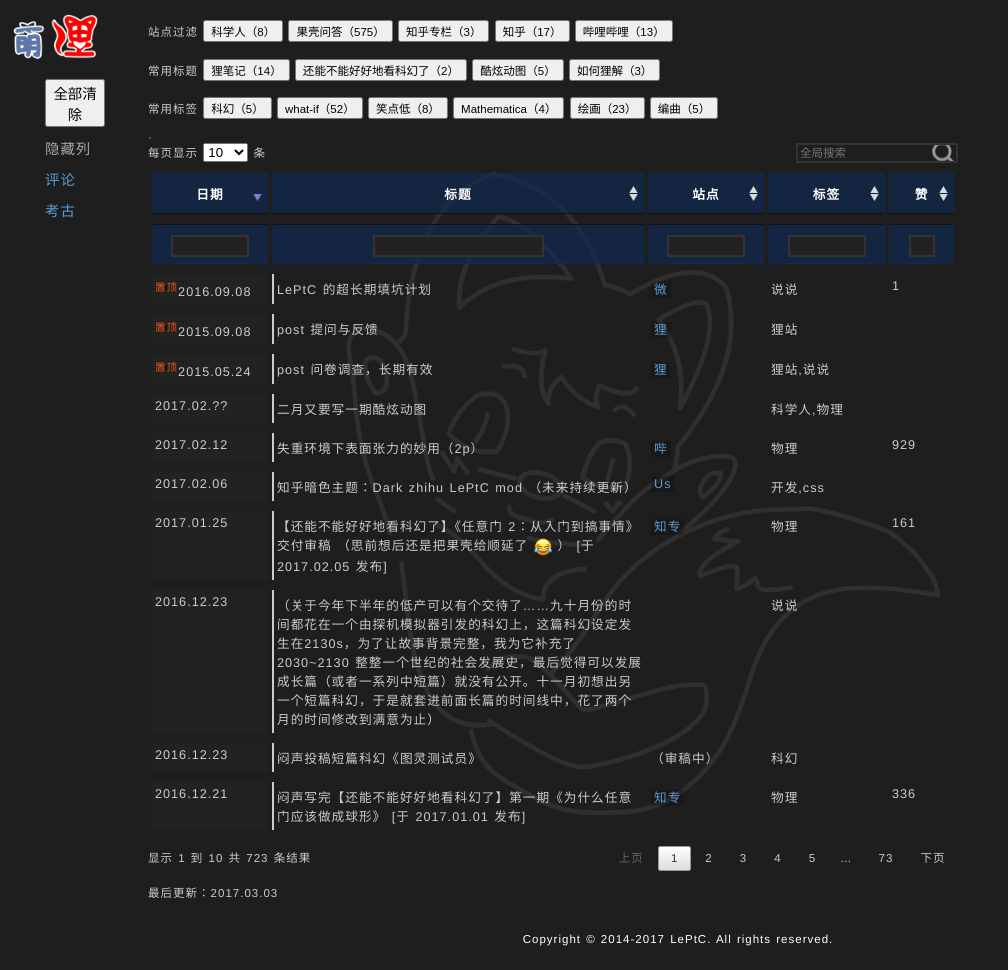
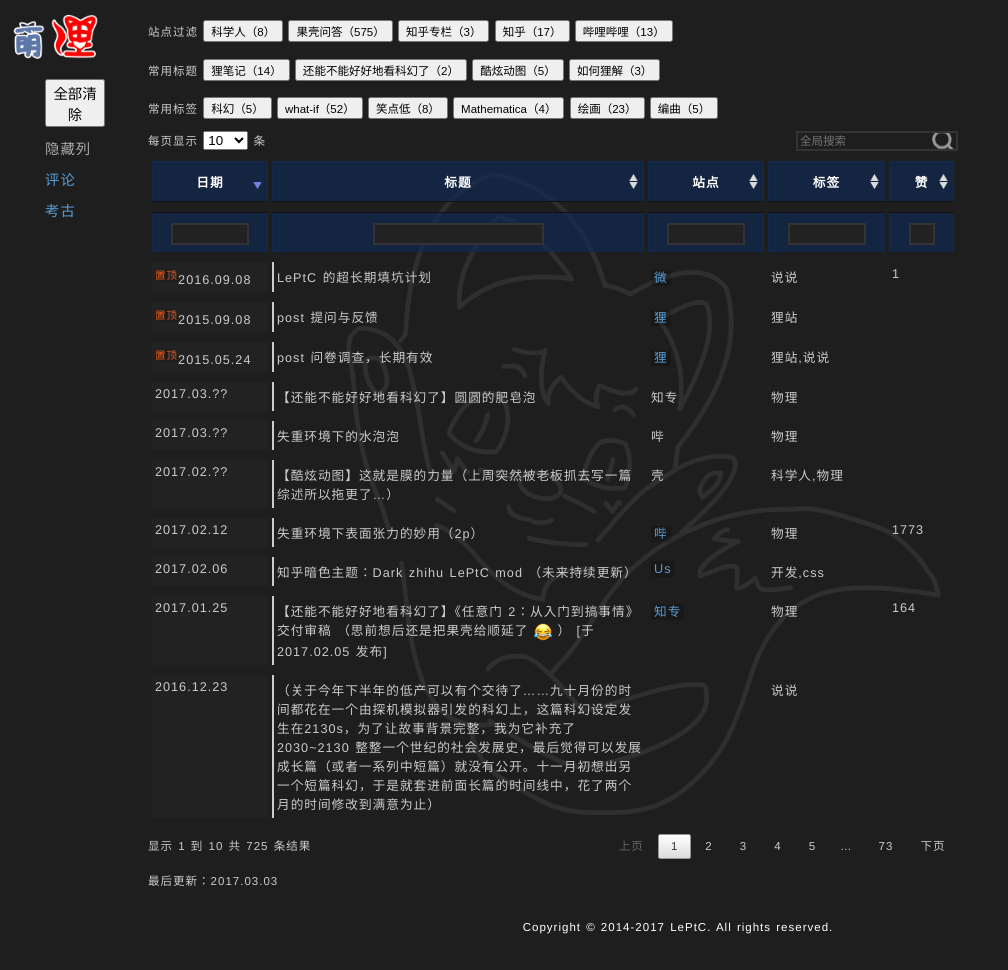
Before and after one commit to LePtC/LePtC.github.io, a Jekyll site: the page built from index.html, in a window 1280 px wide and 970 px high. Shown: the whole window, without its empty margins (0-1008 px from the left). Built offline with Jekyll 4.4.1, drawn with Linux system fonts in a browser that asks for light colours; Markdown is read by kramdown in place of the engine named in the settings; comment, search, counter and statistics services are not loaded.

Commit message:
update index

```diff
--- a/index.html
+++ b/index.html
@@ -200,15 +200,25 @@
 
 <tbody style="color:#CCC">
 
+<tr><td>2017.03.??</td>
+  <td>【还能不能好好地看科幻了】圆圆的肥皂泡</td>
+<td>知专</td>
+<td>物理</td><td></td></tr>
+
+<tr><td>2017.03.??</td>
+  <td>失重环境下的水泡泡</td>
+<td>哔</td>
+<td>物理</td><td></td></tr>
+
 <tr><td>2017.02.??</td>
-  <td>二月又要写一期酷炫动图</td>
-<td></td>
+  <td>【酷炫动图】这就是膜的力量（上周突然被老板抓去写一篇综述所以拖更了…）</td>
+<td>壳</td>
 <td>科学人,物理</td><td></td></tr>
 
 <tr><td>2017.02.12</td>
   <td>失重环境下表面张力的妙用（2p）</td>
 <td><a href="http://www.bilibili.com/video/av8579108">哔</a></td>
-<td>物理</td><td>929</td></tr>
+<td>物理</td><td>1773</td></tr>
 
 <tr><td>2017.02.06</td>
   <td>知乎暗色主题：Dark zhihu LePtC mod （未来持续更新）</td>
@@ -218,7 +228,7 @@
 <tr><td>2017.01.25</td>
   <td>【还能不能好好地看科幻了】《任意门 2：从入门到搞事情》交付审稿 （思前想后还是把果壳给顺延了 <img src="img/xcry.png" alt="[笑 cry]"> ） [于 2017.02.05 发布]</td>
 <td><a href="https://zhuanlan.zhihu.com/p/25007736">知专</a></td>
-<td>物理</td><td>161</td></tr>
+<td>物理</td><td>164</td></tr>
 
 <tr><td>2016.12.23</td>
   <td>（关于今年下半年的低产可以有个交待了……九十月份的时间都花在一个由探机模拟器引发的科幻上，这篇科幻设定发生在2130s，为了让故事背景完整，我为它补充了 2030~2130 整整一个世纪的社会发展史，最后觉得可以发展成长篇（或者一系列中短篇）就没有公开。十一月初想出另一个短篇科幻，于是就套进前面长篇的时间线中，花了两个月的时间修改到满意为止）</td>
@@ -226,14 +236,14 @@
 <td>说说</td><td></td></tr>
 
 <tr><td>2016.12.23</td>
-  <td>闷声投稿短篇科幻《图灵测试员》</td>
-<td>（审稿中）</td>
+  <td>闷声投稿短篇科幻《图灵测试员》 [后来又有了新想法，撤稿]</td>
+<td></td>
 <td>科幻</td><td></td></tr>
 
 <tr><td>2016.12.21</td>
   <td>闷声写完【还能不能好好地看科幻了】第一期《为什么任意门应该做成球形》 [于 2017.01.01 发布]</td>
 <td><a href="https://zhuanlan.zhihu.com/p/24485060">知专</a></td>
-<td>物理</td><td>336</td></tr>
+<td>物理</td><td>337</td></tr>
 
 <tr><td>2016.12.20</td>
   <td>闷声写了篇微科幻《如何看待中国军舰捞走美国无人潜航器？》</td>
@@ -348,7 +358,7 @@
     <a href="http://weibo.com/ttarticle/p/show?id=2309351000043993465418595448">微</a>
     <a href="http://www.bilibili.com/video/av5141252/">哔</a></td>
 <td>科学人,物理</td><td><!-- 8+279+8 -->295</td></tr>
-·
+
 <tr><td>2016.06.24</td>
   <td>用了六年半的旧电脑终于跪了，换(chong)了(zhi)电(xin)脑(yang) #Thinkpad X1 Yoga#，有一段时间无法更新狸站。LeNote 一直无法编译差点弃坑，绝望中发现原来没装 Adobe 仿宋字体 <img src="img/xcry.png" alt="[笑 cry]"> #你是何时产生了装了 Adobe 就自动装了 Adobe 字体的错觉#</td>
 <td></td>
```
